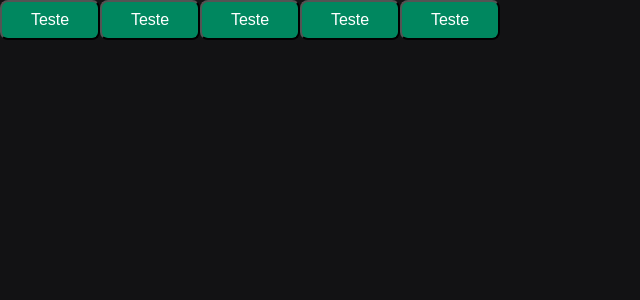
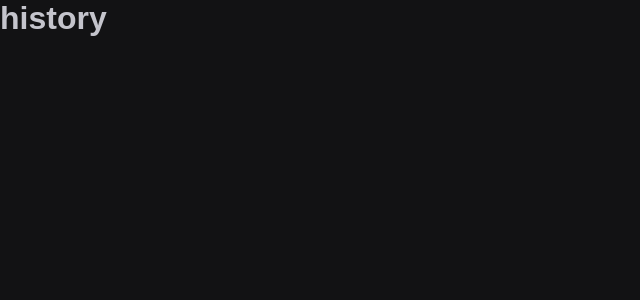
Before and after one commit to lucasalvesb/timer, a React (Vite) app: page /history in a window 1280 px wide. Shown: the top 300 px of the page, without its empty margins (0-640 px from the left). Built offline with nearby package versions, Linux system fonts and the light colour scheme.

Commit message:
routes for the app created

```diff
--- /dev/null
+++ b/Router.tsx
@@ -0,0 +1,13 @@
+import { Routes, Route } from 'react-router-dom'
+
+import { History } from './src/pages/History'
+import { Home } from './src/pages/Home'
+
+export function Router() {
+  return (
+    <Routes>
+      <Route path="/" element={<Home />} />
+      <Route path="/history" element={<History />} />
+    </Routes>
+  )
+}
--- a/package.json
+++ b/package.json
@@ -12,6 +12,7 @@
   "dependencies": {
     "react": "^18.2.0",
     "react-dom": "^18.2.0",
+    "react-router-dom": "^6.7.0",
     "styled-components": "^5.3.6"
   },
   "devDependencies": {
--- a/src/App.tsx
+++ b/src/App.tsx
@@ -1,17 +1,15 @@
-import Button from './components/Button'
 import { ThemeProvider } from 'styled-components'
 import { defaultTheme } from './styles/themes/default'
+import { BrowserRouter } from 'react-router-dom'
 import { GlobalStyle } from './styles/global'
+import { Router } from '../Router'
 
 export function App() {
   return (
     <ThemeProvider theme={defaultTheme}>
-      <Button variant="primary" />
-      <Button variant="secondary" />
-      <Button variant="success" />
-      <Button variant="danger" />
-      <Button />
-
+      <BrowserRouter>
+        <Router />
+      </BrowserRouter>
       <GlobalStyle />
     </ThemeProvider>
   )
--- a/src/components/Button.styles.ts
+++ /dev/null
@@ -1,22 +0,0 @@
-import styled, { css } from 'styled-components'
-
-export type ButtonVariant = 'primary' | 'secondary' | 'danger' | 'success'
-
-interface ButtonContainerProps {
-  variant: ButtonVariant
-}
-
-const buttonVariants = {
-  primary: 'purple',
-  secondary: 'orange',
-  danger: 'red',
-  success: 'green',
-}
-
-export const ButtonContainer = styled.button<ButtonContainerProps>`
-  width: 100px;
-  height: 40px;
-  border-radius: 8px;
-  background-color: ${(props) => props.theme['green-500']};
-  color: ${(props) => props.theme.white};
-`
--- a/src/components/Button.tsx
+++ /dev/null
@@ -1,11 +0,0 @@
-import { ButtonContainer, ButtonVariant } from './Button.styles'
-
-interface ButtonProps {
-  variant?: ButtonVariant
-}
-
-export function Button({ variant = 'primary' }: ButtonProps) {
-  return <ButtonContainer variant={variant}>Teste</ButtonContainer>
-}
-
-export default Button
--- /dev/null
+++ b/src/pages/History.tsx
@@ -0,0 +1,3 @@
+export function History() {
+  return <h1>history</h1>
+}
--- /dev/null
+++ b/src/pages/Home.tsx
@@ -0,0 +1,3 @@
+export function Home() {
+  return <h1>home</h1>
+}
```
Also changed, not shown: 1 other file (tests, documents, lock files or other folders).
